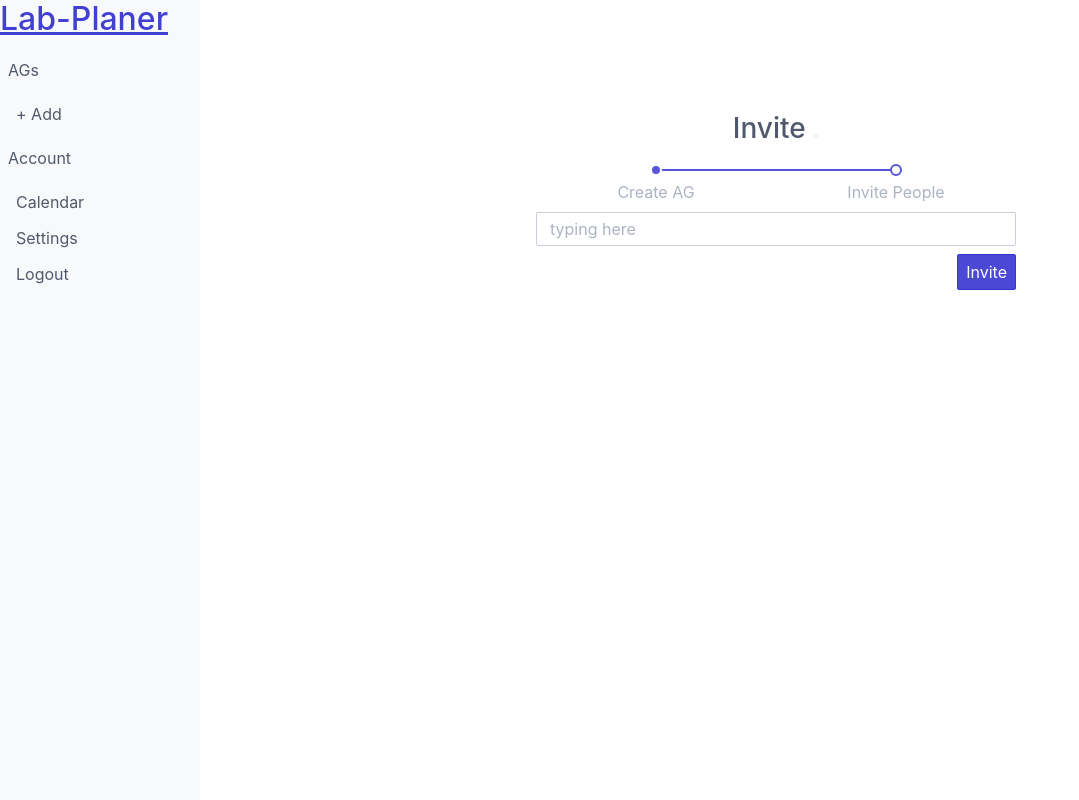
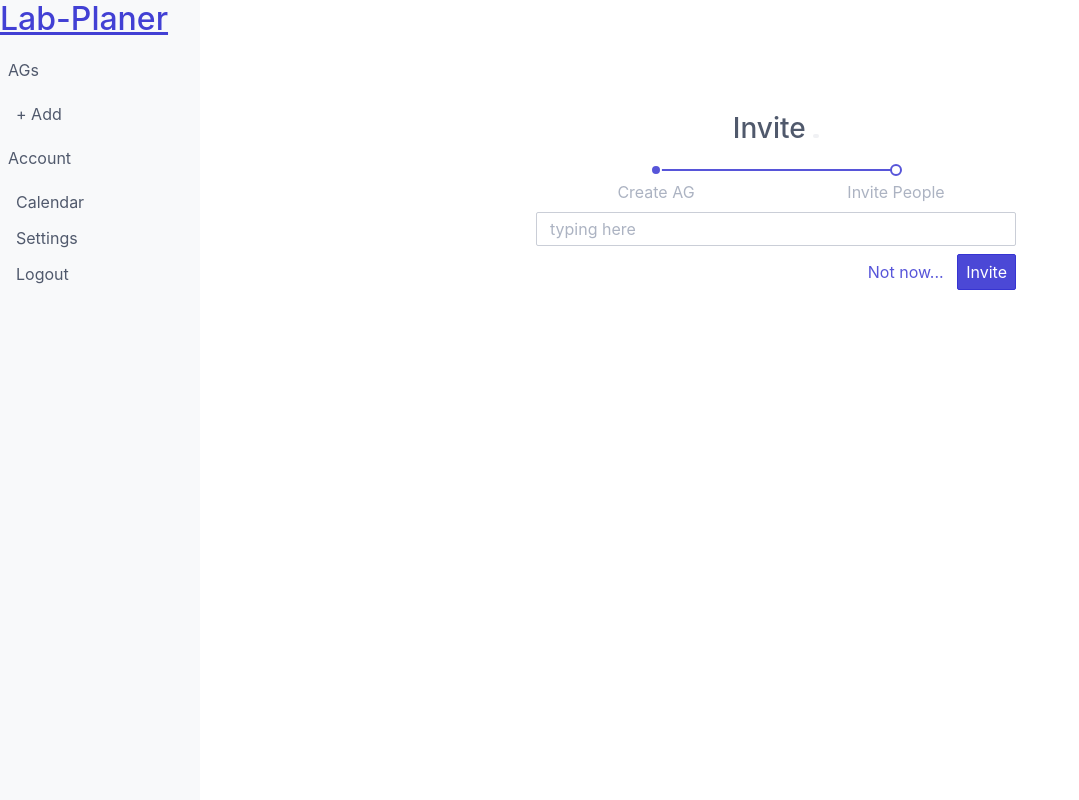
Before and after one commit to Info-ag/labplaner, a Python web app: template src/templates/ag/invite.html in a window 1280 px wide. Shown: the whole page, without its empty margins (0-1079 px from the left). Run offline with Jinja, Linux system fonts and the light colour scheme; the template is opened without the code that fills it, so the values that code supplies are empty.

Commit message:
Adding a not now button

```diff
--- a/src/templates/ag/invite.html
+++ b/src/templates/ag/invite.html
@@ -32,6 +32,7 @@
                                 </ul>
                             </div>
                             <div class="form-group float-right">
+                                <a href="/ag/{{ ag.data.name }}" class="btn btn-link">Not now...</a>
                                 <button type="submit" id="invite" class="btn active">Invite</button>
                             </div>
                         </form>
```
